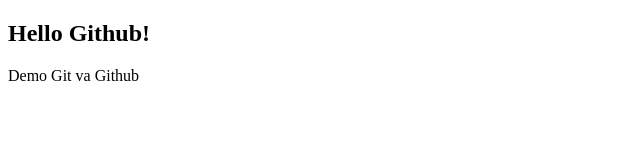
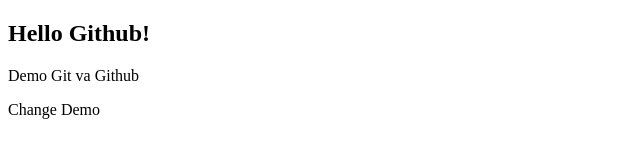
Before and after one commit to BuiThiMyVan/TestGithub, a plain HTML site: page index.html in a window 1280 px wide. Shown: the whole page, without its empty margins (0-640 px from the left). Drawn offline with Linux system fonts and the light colour scheme.

Commit message:
Test status added

```diff
--- a/index.html
+++ b/index.html
@@ -9,5 +9,6 @@
 <body>
 	<h2>Hello Github!</h2>
 	<p>Demo Git va Github</p>
+	<span>Change Demo</span>
 </body>
 </html>
```
